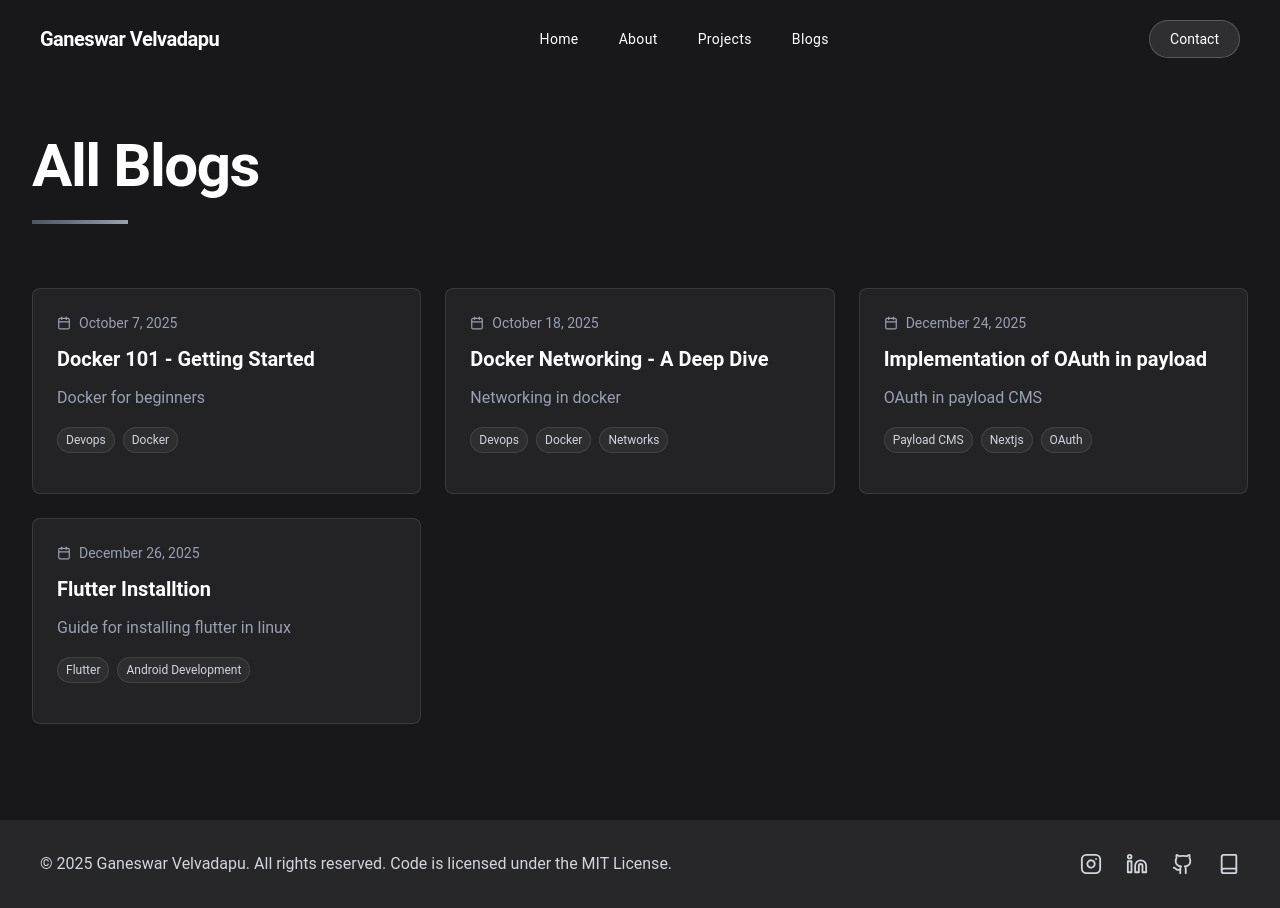
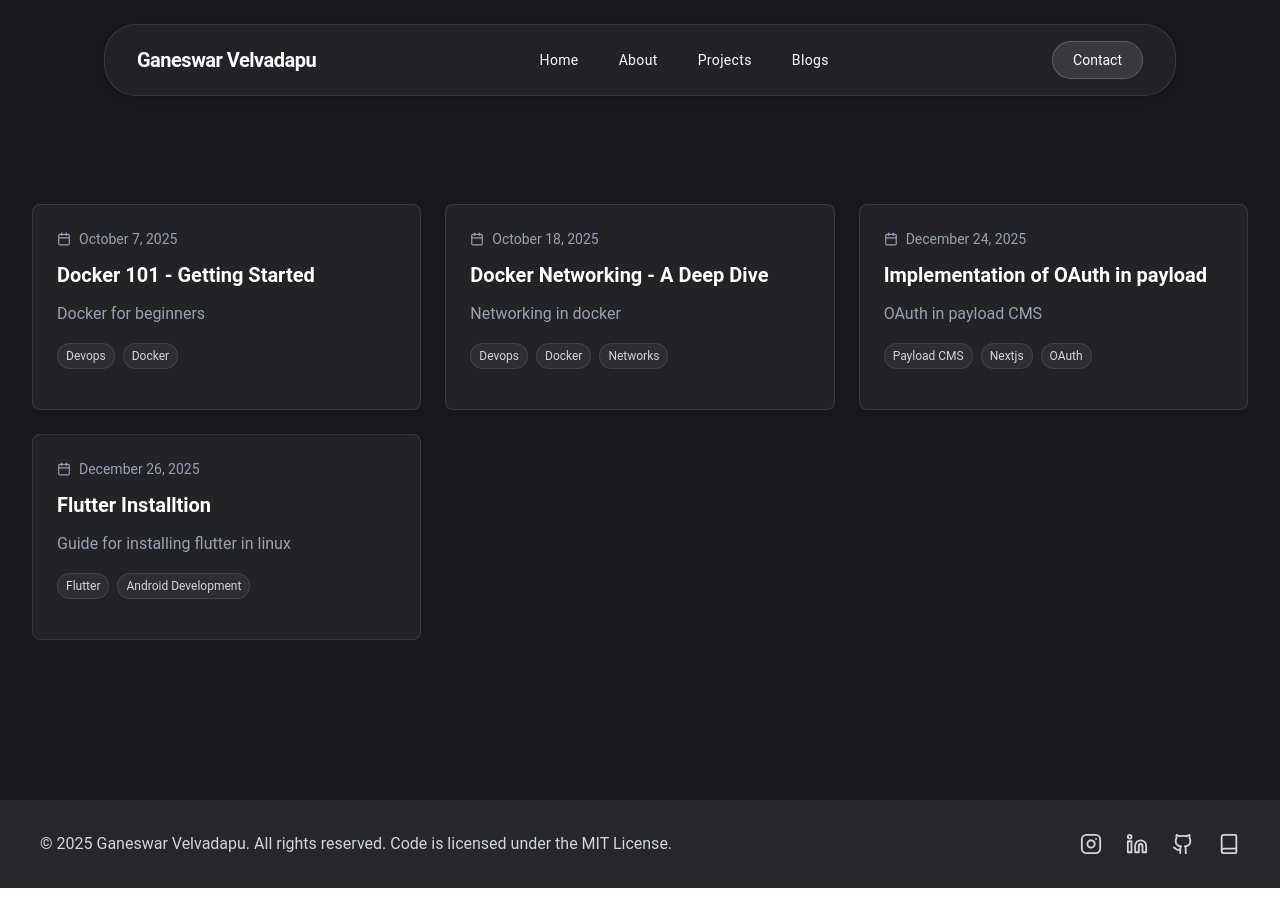
Before and after one commit to ganeswar-velvadapu/portfolio, a Next.js app: page /blogs in a window 1280 px wide. Built offline with nearby package versions, Linux system fonts and the light colour scheme; a web font is replaced by a local one.

Commit message:
changed navbar

```diff
--- a/src/app/about/page.js
+++ b/src/app/about/page.js
@@ -12,9 +12,8 @@ const AboutPage = () => {
     <div className="min-h-screen bg-zinc-900 py-12 sm:py-16 md:py-20 lg:py-24">
       <div className="max-w-6xl mx-auto px-4 sm:px-6 lg:px-8">
         {/* Education Section */}
-        <section className="mb-16 mt-10 sm:mb-20">
+        <section className="mb-16 mt-14 sm:mb-20">
           <div className="flex items-center gap-3 mb-6 sm:mb-8">
-            <GraduationCap className="text-white" size={28} />
             <h2 className="text-xl sm:text-3xl md:text-4xl font-bold text-white">
               Education
             </h2>
--- a/src/app/blogs/page.js
+++ b/src/app/blogs/page.js
@@ -17,10 +17,8 @@ const BlogsPage = () => {
       <div className="max-w-7xl mx-auto px-4 sm:px-6 lg:px-8">
         {/* Page Header */}
         <div className="mb-12 mt-10 sm:mb-16">
-          <h1 className="text-3xl sm:text-4xl md:text-5xl lg:text-6xl font-bold tracking-tight mb-4 sm:mb-6 text-white text-center lg:text-left">
-            All Blogs
-          </h1>
-          <div className="w-20 sm:w-24 h-1 bg-gradient-to-r from-gray-600 to-gray-400 mx-auto lg:mx-0"></div>
+          <div className="w-20 sm:w-24 h-1 mx-auto lg:mx-0"></div>
+
         </div>
 
         <div>
--- a/src/app/projects/page.js
+++ b/src/app/projects/page.js
@@ -11,10 +11,7 @@ const ProjectsPage = () => {
       <div className="max-w-7xl mx-auto px-4 sm:px-6 lg:px-8">
         {/* Page Header */}
         <div className="mb-12 mt-10 sm:mb-16">
-          <h1 className="text-3xl sm:text-4xl md:text-5xl lg:text-6xl font-bold tracking-tight mb-4 sm:mb-6 text-white text-center lg:text-left">
-            My Projects
-          </h1>
-          <div className="w-20 sm:w-24 h-1 bg-gradient-to-r from-gray-600 to-gray-400 mb-6 mx-auto lg:mx-0"></div>
+          <div className="w-20 sm:w-24 h-1 mb-6 mx-auto lg:mx-0"></div>
         </div>
 
          {/* Empty State (if no projects) */}
--- a/src/components/Navbar.js
+++ b/src/components/Navbar.js
@@ -1,7 +1,6 @@
 'use client'
 import React, { useState, useEffect } from 'react';
 import { Menu, X } from 'lucide-react';
-import Link from 'next/link';
 
 export default function Portfolio() {
   const [scrolled, setScrolled] = useState(false);
@@ -23,15 +22,27 @@ export default function Portfolio() {
   ];
 
   return (
-    <div className="z-100 bg-zinc-900">
+    <div className=" bg-zinc-900">
       <nav
-        className={`fixed top-0 left-0 right-0 z-50 transition-all duration-300 ${
-          scrolled
-            ? 'backdrop-blur-xl border-b border-white/10 py-3'
-            : 'py-5'
+        className={`fixed top-0 left-0 right-0 z-50 transition-all duration-500 ease-out ${
+          scrolled ? 'py-3' : 'py-6'
         }`}
       >
-        <div className="max-w-7xl mx-auto px-6 md:px-10 flex justify-between items-center">
+        <div
+          className={`max-w-6xl mx-auto transition-all duration-500 ease-out ${
+            scrolled
+              ? 'px-4 md:px-6'
+              : 'px-6 md:px-10'
+          }`}
+        >
+          <div
+            className={`backdrop-blur-xl bg-white/5 border border-white/10 rounded-4xl transition-all duration-500 ease-out ${
+              scrolled
+                ? 'shadow-lg shadow-black/20'
+                : 'shadow-md shadow-black/10'
+            }`}
+          >
+            <div className="px-6 md:px-8 py-4 flex justify-between items-center">
               <div className="text-lg md:text-xl font-semibold tracking-tight text-white">
                 Ganeswar Velvadapu
               </div>
@@ -40,28 +51,28 @@ export default function Portfolio() {
               <ul className="hidden md:flex gap-6 lg:gap-10 list-none">
                 {navLinks.map((link) => (
                   <li key={link.href}>
-                <Link
+                    <a
                       href={link.href}
                       className="text-sm tracking-wide transition-opacity hover:opacity-70 text-white relative inline-block after:content-[''] after:absolute after:w-0 after:h-[2px] after:bg-white after:left-0 after:bottom-[-4px] after:transition-all after:duration-300 hover:after:w-full"
                     >
                       {link.label}
-                </Link>
+                    </a>
                   </li>
                 ))}
               </ul>
 
               {/* Desktop Contact Button */}
-          <Link
+              <a
                 href='/contact'
-            className="hidden md:block px-5 py-2 bg-white/10 border border-white/20 rounded-full text-sm transition-all hover:bg-white/15 hover:border-white/30 text-white"
+                className="hidden md:block px-5 py-2 bg-white/10 border border-white/20 rounded-full text-sm transition-all hover:bg-white/20 hover:border-white/30 text-white hover:scale-105"
               >
                 Contact
-          </Link>
+              </a>
 
               {/* Mobile Menu Button */}
               <button
                 onClick={() => setMobileMenuOpen(!mobileMenuOpen)}
-            className="md:hidden text-white p-2"
+                className="md:hidden text-white p-2 hover:bg-white/10 transition-all"
                 aria-label="Toggle menu"
               >
                 {mobileMenuOpen ? <X size={24} /> : <Menu size={24} />}
@@ -74,8 +85,8 @@ export default function Portfolio() {
                 mobileMenuOpen ? 'max-h-96 opacity-100' : 'max-h-0 opacity-0'
               }`}
             >
-          <div className="bg-zinc-900/95 backdrop-blur-xl border-t border-white/10">
-            <ul className="flex flex-col gap-1 py-4 px-6">
+              <div className="border-t border-white/10 px-6 pb-4">
+                <ul className="flex flex-col gap-1 pt-4">
                   {navLinks.map((link, index) => (
                     <li
                       key={link.href}
@@ -86,13 +97,13 @@ export default function Portfolio() {
                       }`}
                       style={{ transitionDelay: mobileMenuOpen ? `${index * 50}ms` : '0ms' }}
                     >
-                  <Link
+                      <a
                         href={link.href}
                         onClick={() => setMobileMenuOpen(false)}
                         className="block py-3 text-sm tracking-wide transition-opacity hover:opacity-70 text-white"
                       >
                         {link.label}
-                  </Link>
+                      </a>
                     </li>
                   ))}
                   <li
@@ -103,15 +114,17 @@ export default function Portfolio() {
                     }`}
                     style={{ transitionDelay: mobileMenuOpen ? `${navLinks.length * 50}ms` : '0ms' }}
                   >
-                <Link
+                    <a
                       href="/contact"
                       onClick={() => setMobileMenuOpen(false)}
-                  className="block text-center py-3 bg-white/10 border border-white/20 rounded-full text-sm transition-all hover:bg-white/15 hover:border-white/30 text-white"
+                      className="block text-center py-3 bg-white/10 border border-white/20 rounded-full text-sm transition-all hover:bg-white/20 hover:border-white/30 text-white"
                     >
                       Contact
-                </Link>
+                    </a>
                   </li>
                 </ul>
+              </div>
+            </div>
           </div>
         </div>
       </nav>
```
Lines whose indentation alone changed are shown as unchanged.
